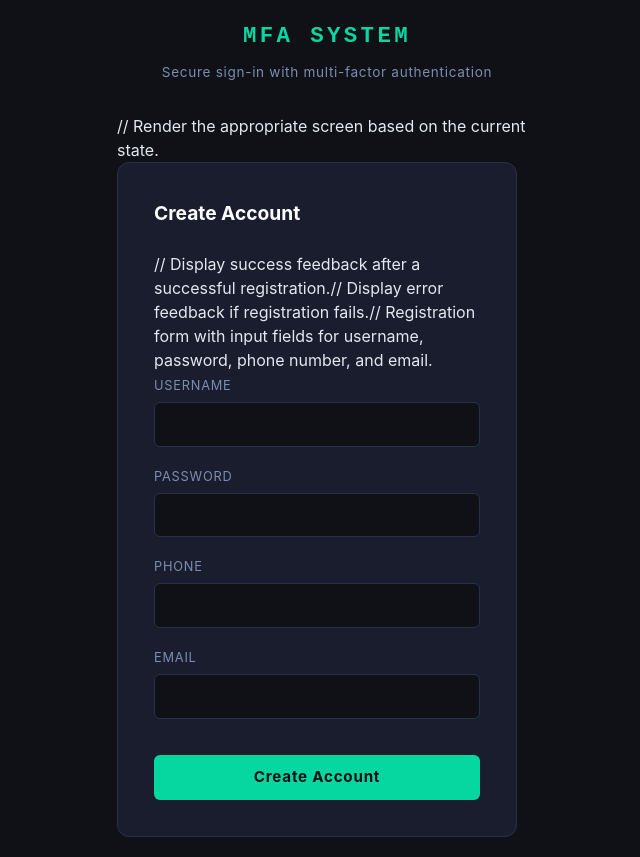
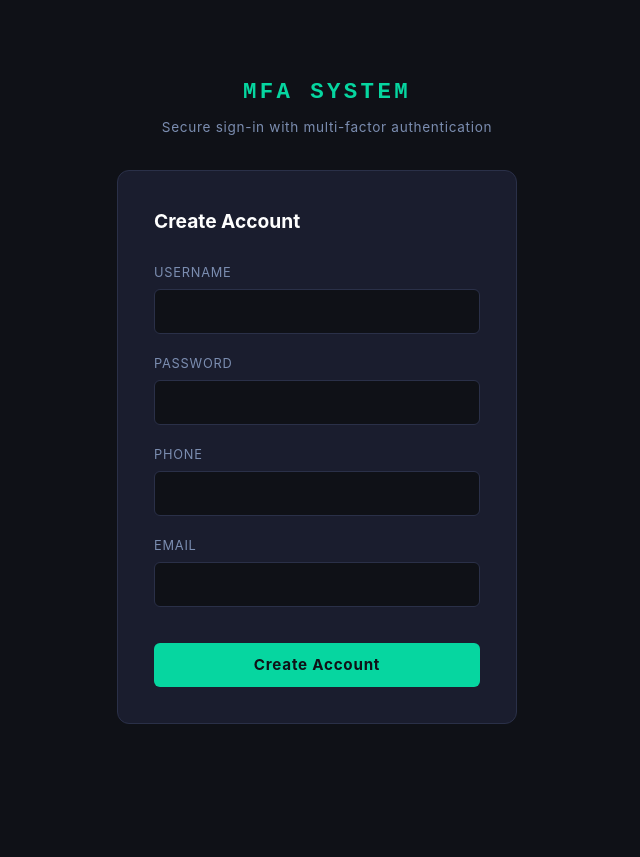
Before and after one commit to griffinjohnson14/MFA_Project, a React (Create React App) app in the folder frontend/: page / in a window 1280 px wide. Both pictures are taken after a click on the element "Register here". Shown: the whole page, without its empty margins (313-953 px from the left). After the commit the page ends 800 px from the top, so only its background shows below. Built offline with nearby package versions, Linux system fonts and the light colour scheme.

Commit message:
Replaced bad comments and fixed comments to be comments

```diff
--- a/frontend/src/App.js
+++ b/frontend/src/App.js
@@ -51,7 +51,7 @@ function App() {
         <h1 style={styles.title}>MFA System</h1>
         <p style={styles.subtitle}>Secure sign-in with multi-factor authentication</p>
 
-        // Render the appropriate screen based on the current state.
+        {/* Render the appropriate screen based on the current state. */}
         {screen === 'register' && <Register onSuccess={() => setScreen('login')} />}
         {screen === 'login' && (
           <Login
--- a/frontend/src/Dashboard.jsx
+++ b/frontend/src/Dashboard.jsx
@@ -44,7 +44,7 @@ function Dashboard({ username, onLogout }) {
       <p style={{ color: '#e2e8f0', fontSize: '1rem', marginBottom: '4px' }}>Welcome, <strong>{username}</strong></p>
       <p style={{ color: '#7b8db0', fontSize: '0.82rem', marginBottom: '24px' }}>Both authentication factors verified successfully.</p>
 
-      // Show a short summary of the authentication steps that passed.
+      {/* Show a short summary of the authentication steps that passed. */}
       <div
         style={{
           backgroundColor: '#0f1117',
--- a/frontend/src/Register.jsx
+++ b/frontend/src/Register.jsx
@@ -85,13 +85,13 @@ function Register({ onSuccess }) {
     <div style={card}>
       <h2 style={{ color: '#fff', marginBottom: '24px', fontSize: '1.2rem' }}>Create Account</h2>
 
-      // Display success feedback after a successful registration.
+      {/* Display success feedback after a successful registration. */}
       {message && <p style={{ color: '#06d6a0', fontSize: '0.85rem', marginBottom: '16px' }}>{message}</p>}
 
-      // Display error feedback if registration fails.
+      {/* Display error feedback if registration fails. */}
       {error && <p style={{ color: '#ff4d5a', fontSize: '0.85rem', marginBottom: '16px' }}>{error}</p>}
 
-      // Registration form with input fields for username, password, phone number, and email.
+      {/* Registration form with input fields for username, password, phone number, and email. */}
       <form onSubmit={handleSubmit}>
         <div style={{ marginBottom: '16px' }}>
           <label style={labelStyle}>Username</label>
--- a/frontend/src/VerifyOTP.jsx
+++ b/frontend/src/VerifyOTP.jsx
@@ -69,10 +69,10 @@ function VerifyOTP({ onSuccess }) {
       <h2 style={{ color: '#fff', marginBottom: '8px', fontSize: '1.2rem' }}>Verify Your Identity</h2>
       <p style={{ color: '#7b8db0', fontSize: '0.85rem', marginBottom: '24px' }}>Enter the 6-digit code sent to your email address.</p>
 
-      // Display error feedback if verification fails.
+      {/* Display error feedback if verification fails. */}
       {error && <p style={{ color: '#ff4d5a', fontSize: '0.85rem', marginBottom: '16px' }}>{error}</p>}
 
-      // Verification form for entering the OTP code.
+      {/* Verification form for entering the OTP code. */}
       <form onSubmit={handleSubmit}>
         <div style={{ marginBottom: '16px' }}>
           <label style={{ fontSize: '0.8rem', color: '#7b8db0', letterSpacing: '0.06em', textTransform: 'uppercase' }}>Verification Code</label>
```
